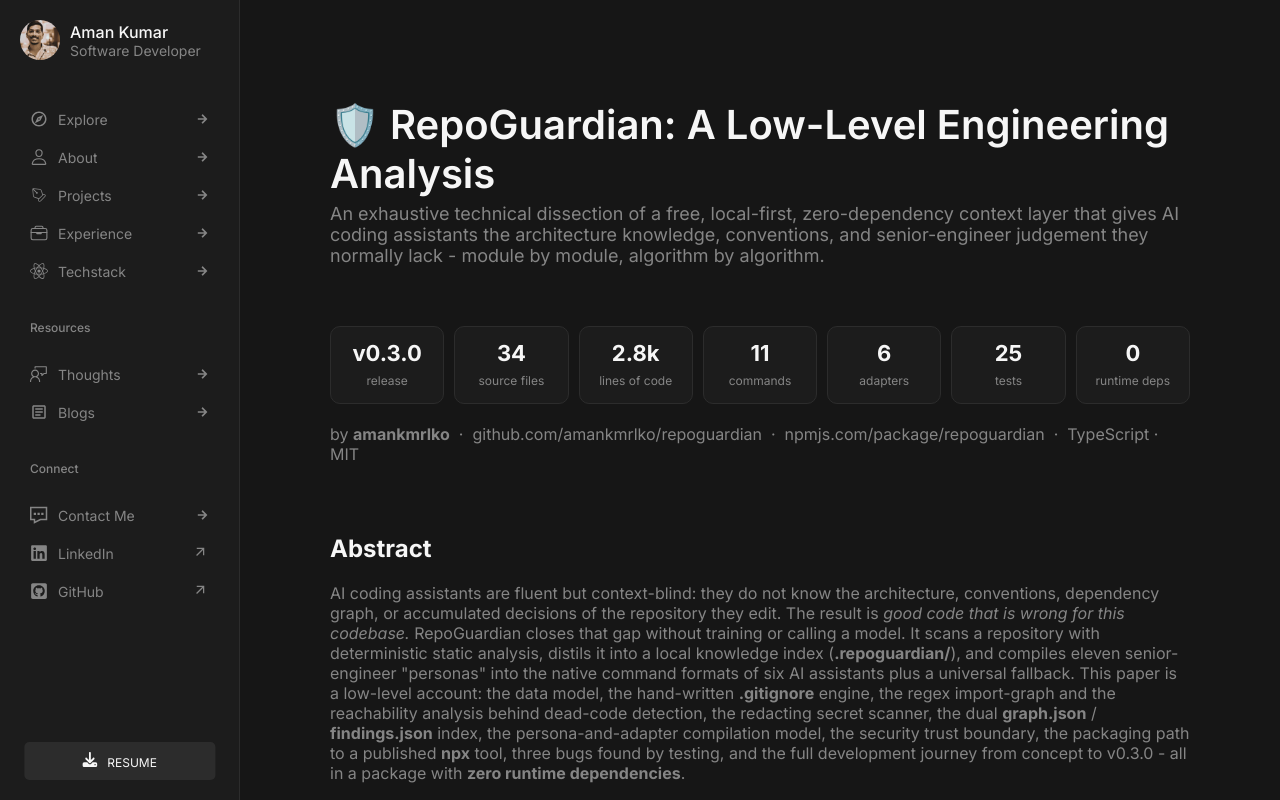
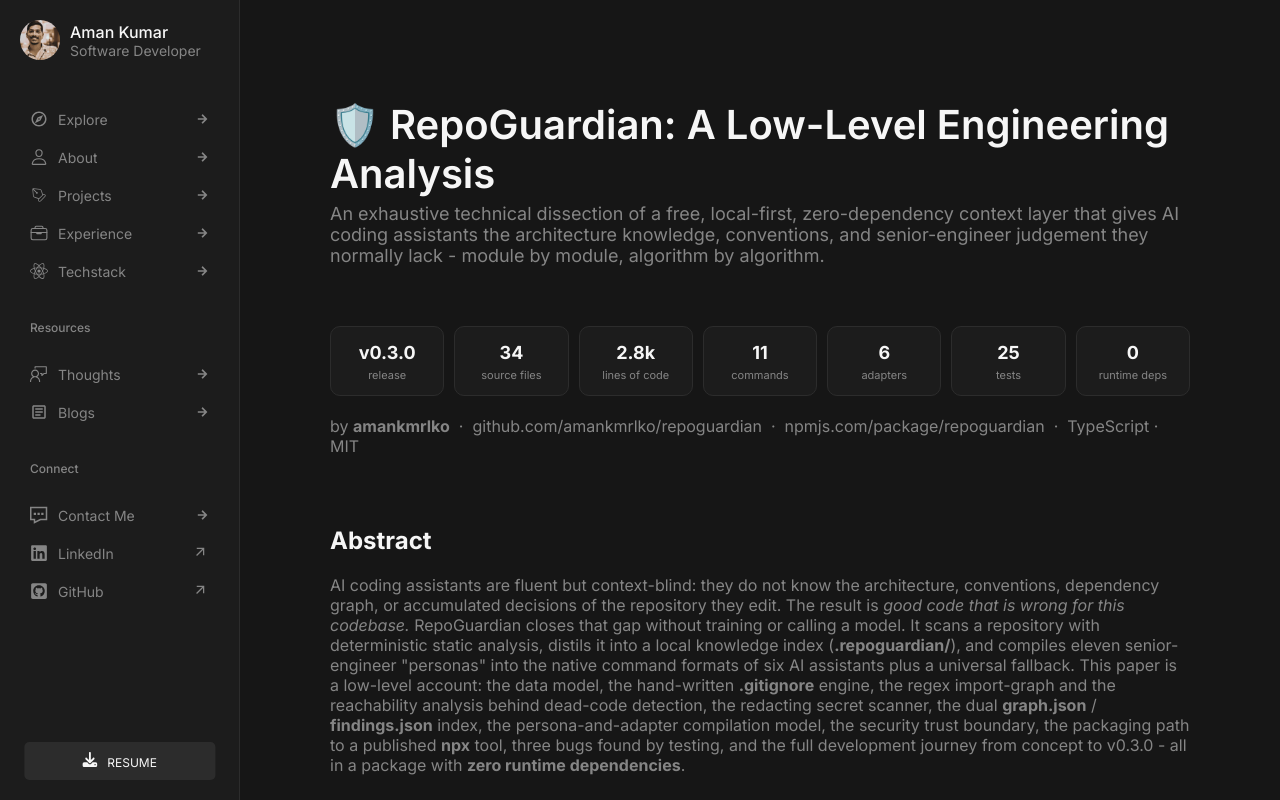
Before and after one commit to amankmrlko/Portfolio3, a React (Vite) app: page /repoguardian in a window 1280 px wide. Built offline with nearby package versions, Linux system fonts and the light colour scheme; no server answers.

Commit message:
fix phantom scrollbar on stat numbers, smaller compact text

```diff
--- a/src/index.css
+++ b/src/index.css
@@ -1112,22 +1112,26 @@ a {
   background-color: var(--background-2);
   border: 1px solid var(--cta);
   border-radius: 10px;
-  padding: 14px 12px;
+  padding: 12px 10px;
   text-align: center;
   overflow: hidden;
 }
 
 .rg-stats b {
   display: block;
-  font-size: 22px;
+  font-size: 18px;
   color: var(--primary-text);
-  line-height: 1.1;
-  margin-bottom: 4px;
+  line-height: 1.5;
+  margin-bottom: 2px;
+  overflow: hidden;
 }
 
 .rg-stats span {
-  font-size: 12px;
+  display: block;
+  font-size: 11px;
+  line-height: 1.4;
   color: var(--secondary-text);
+  overflow: hidden;
 }
 
 .margin-bottom {
```
